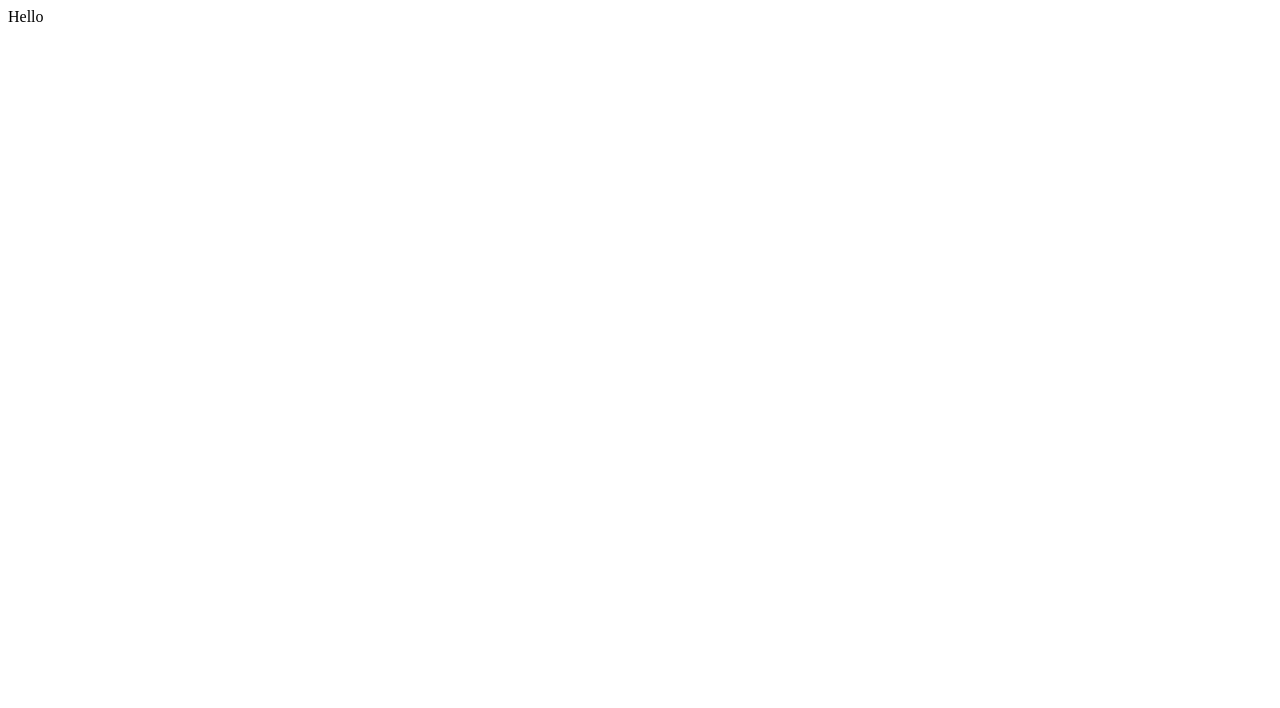
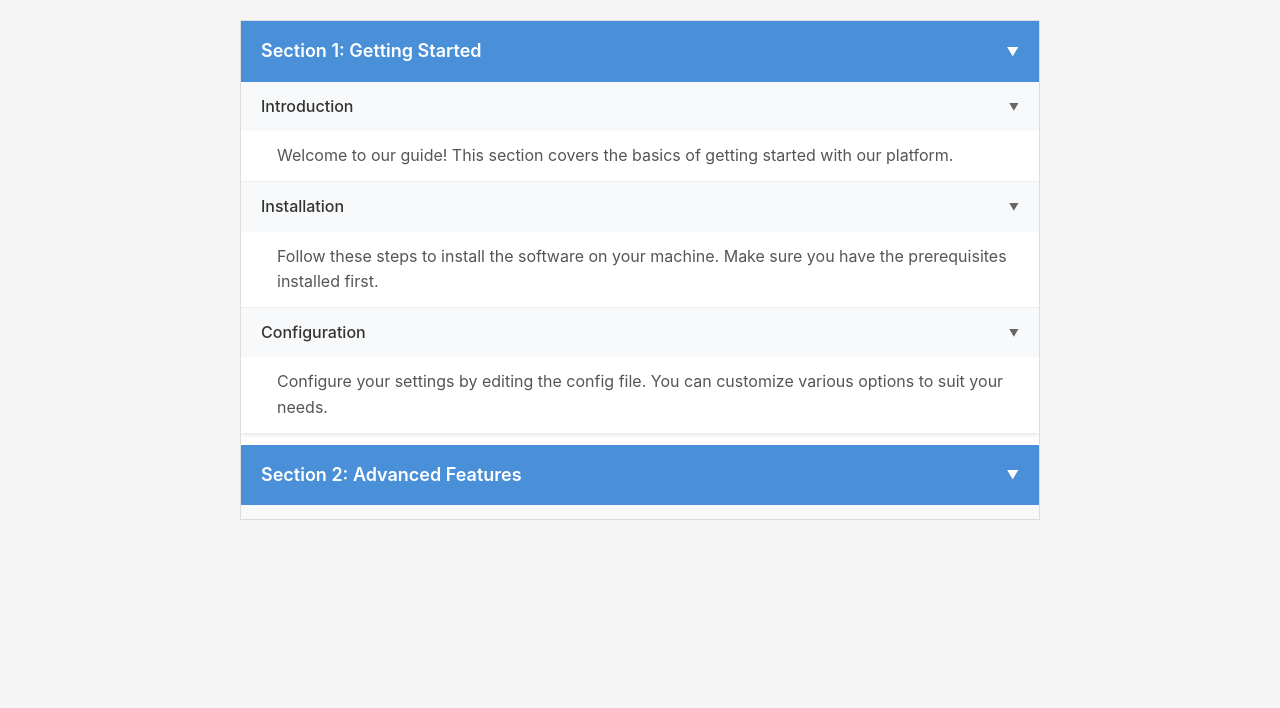
Before and after one commit to nguyenyou/stickyscroll, a plain HTML site: page index.html in a window 1280 px wide. Drawn offline with Linux system fonts and the light colour scheme.

Commit message:
first commit

```diff
--- a/index.html
+++ b/index.html
@@ -3,11 +3,203 @@
 <head>
   <meta charset="UTF-8">
   <meta name="viewport" content="width=device-width, initial-scale=1.0">
-  <title>Sticky Scroll</title>
+  <title>Collapsible Lists</title>
+  <style>
+    * {
+      box-sizing: border-box;
+      margin: 0;
+      padding: 0;
+    }
+
+    body {
+      font-family: -apple-system, BlinkMacSystemFont, 'Segoe UI', Roboto, sans-serif;
+      background: #f5f5f5;
+      padding: 20px;
+      line-height: 1.6;
+    }
+
+    .container {
+      max-width: 800px;
+      margin: 0 auto;
+      height: 500px;
+      overflow-y: auto;
+      border: 1px solid #ddd;
+      background: #fff;
+    }
+
+    /* Main list item styles */
+    .list-item {
+      background: #fff;
+      margin-bottom: 12px;
+      box-shadow: 0 2px 4px rgba(0,0,0,0.1);
+      overflow: hidden;
+    }
+
+    .list-title {
+      padding: 16px 20px;
+      cursor: pointer;
+      display: flex;
+      justify-content: space-between;
+      align-items: center;
+      background: #4a90d9;
+      color: white;
+      font-weight: 600;
+      font-size: 18px;
+      user-select: none;
+      transition: background 0.2s;
+    }
+
+    .list-title:hover {
+      background: #3a7bc8;
+    }
+
+    .list-title::after {
+      content: '▼';
+      font-size: 12px;
+    }
+
+    .list-item.collapsed .list-title::after {
+      transform: rotate(-90deg);
+    }
+
+    .list-content {
+      overflow: hidden;
+    }
+
+    .list-item.collapsed .list-content {
+      display: none;
+    }
+
+    /* Subtitle styles */
+    .sub-item {
+      border-bottom: 1px solid #eee;
+    }
+
+    .sub-item:last-child {
+      border-bottom: none;
+    }
+
+    .sub-title {
+      padding: 12px 20px;
+      cursor: pointer;
+      display: flex;
+      justify-content: space-between;
+      align-items: center;
+      background: #f8f9fa;
+      color: #333;
+      font-weight: 500;
+      user-select: none;
+      transition: background 0.2s;
+    }
+
+    .sub-title:hover {
+      background: #e9ecef;
+    }
+
+    .sub-title::after {
+      content: '▼';
+      font-size: 10px;
+      color: #666;
+    }
+
+    .sub-item.collapsed .sub-title::after {
+      transform: rotate(-90deg);
+    }
+
+    .sub-content {
+      padding: 12px 20px 12px 36px;
+      background: #fff;
+      color: #555;
+    }
+
+    .sub-item.collapsed .sub-content {
+      display: none;
+    }
+  </style>
 </head>
 <body>
-  <div>
-    Hello
+  <div class="container">
+    <div class="list-item">
+      <div class="list-title">Section 1: Getting Started</div>
+      <div class="list-content">
+        <div class="sub-item">
+          <div class="sub-title">Introduction</div>
+          <div class="sub-content">
+            Welcome to our guide! This section covers the basics of getting started with our platform.
+          </div>
+        </div>
+        <div class="sub-item">
+          <div class="sub-title">Installation</div>
+          <div class="sub-content">
+            Follow these steps to install the software on your machine. Make sure you have the prerequisites installed first.
+          </div>
+        </div>
+        <div class="sub-item">
+          <div class="sub-title">Configuration</div>
+          <div class="sub-content">
+            Configure your settings by editing the config file. You can customize various options to suit your needs.
+          </div>
+        </div>
+      </div>
+    </div>
+
+    <div class="list-item">
+      <div class="list-title">Section 2: Advanced Features</div>
+      <div class="list-content">
+        <div class="sub-item">
+          <div class="sub-title">API Integration</div>
+          <div class="sub-content">
+            Learn how to integrate with our API. We provide RESTful endpoints for all major operations.
+          </div>
+        </div>
+        <div class="sub-item">
+          <div class="sub-title">Custom Plugins</div>
+          <div class="sub-content">
+            Create your own plugins to extend the functionality. Our plugin system is flexible and powerful.
+          </div>
+        </div>
+      </div>
+    </div>
+
+    <div class="list-item">
+      <div class="list-title">Section 3: Troubleshooting</div>
+      <div class="list-content">
+        <div class="sub-item">
+          <div class="sub-title">Common Issues</div>
+          <div class="sub-content">
+            Here are solutions to the most frequently encountered problems and how to resolve them quickly.
+          </div>
+        </div>
+        <div class="sub-item">
+          <div class="sub-title">Error Messages</div>
+          <div class="sub-content">
+            A comprehensive list of error messages and their meanings, along with recommended fixes.
+          </div>
+        </div>
+        <div class="sub-item">
+          <div class="sub-title">Getting Help</div>
+          <div class="sub-content">
+            Contact our support team or visit our community forums for additional assistance.
+          </div>
+        </div>
+      </div>
+    </div>
   </div>
+
+  <script>
+    // Toggle main list items
+    document.querySelectorAll('.list-title').forEach(title => {
+      title.addEventListener('click', () => {
+        title.parentElement.classList.toggle('collapsed');
+      });
+    });
+
+    // Toggle sub items
+    document.querySelectorAll('.sub-title').forEach(subTitle => {
+      subTitle.addEventListener('click', () => {
+        subTitle.parentElement.classList.toggle('collapsed');
+      });
+    });
+  </script>
 </body>
 </html>
```
